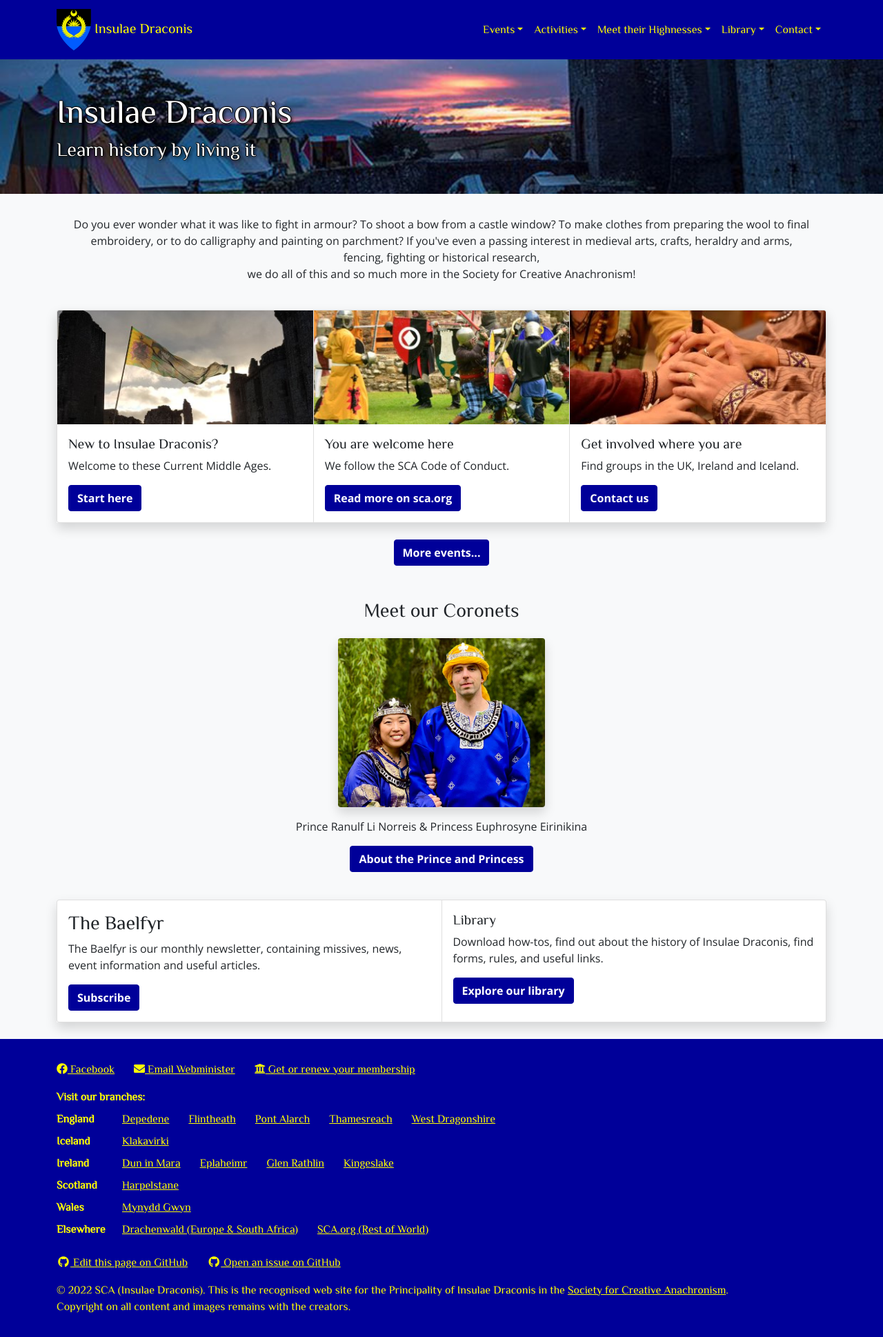
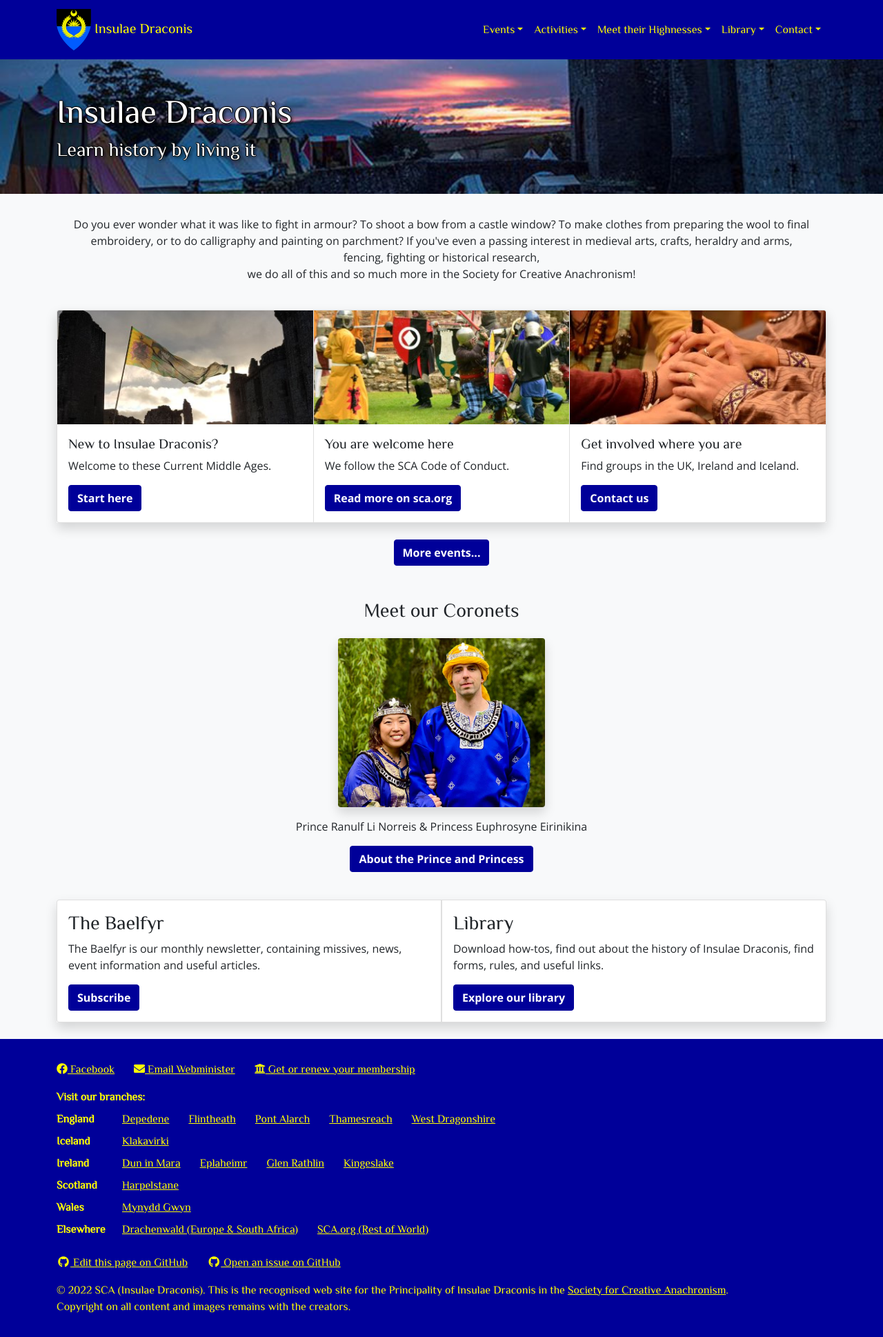
Before and after one commit to drachenwald/insulae-draconis, a Jekyll site: the page built from index.html, in a window 1280 px wide. Shown: the whole page at 69% size. Built offline with Jekyll 4.4.1, drawn with Linux system fonts in a browser that asks for light colours; comment, search, counter and statistics services are not loaded.

Commit message:
Update index.html

```diff
--- a/index.html
+++ b/index.html
@@ -100,10 +100,10 @@
       </p>
     </div>
   </div>
-
+<br />
 <div class="card">
     <div class="card-body">
-      <h5 class="card-title">Library</h5>
+      <h3 class="card-title">Library</h5>
       <p class="card-text">
         Download how-tos, find out about the history of Insulae Draconis,
         find forms, rules, and useful links.
```
